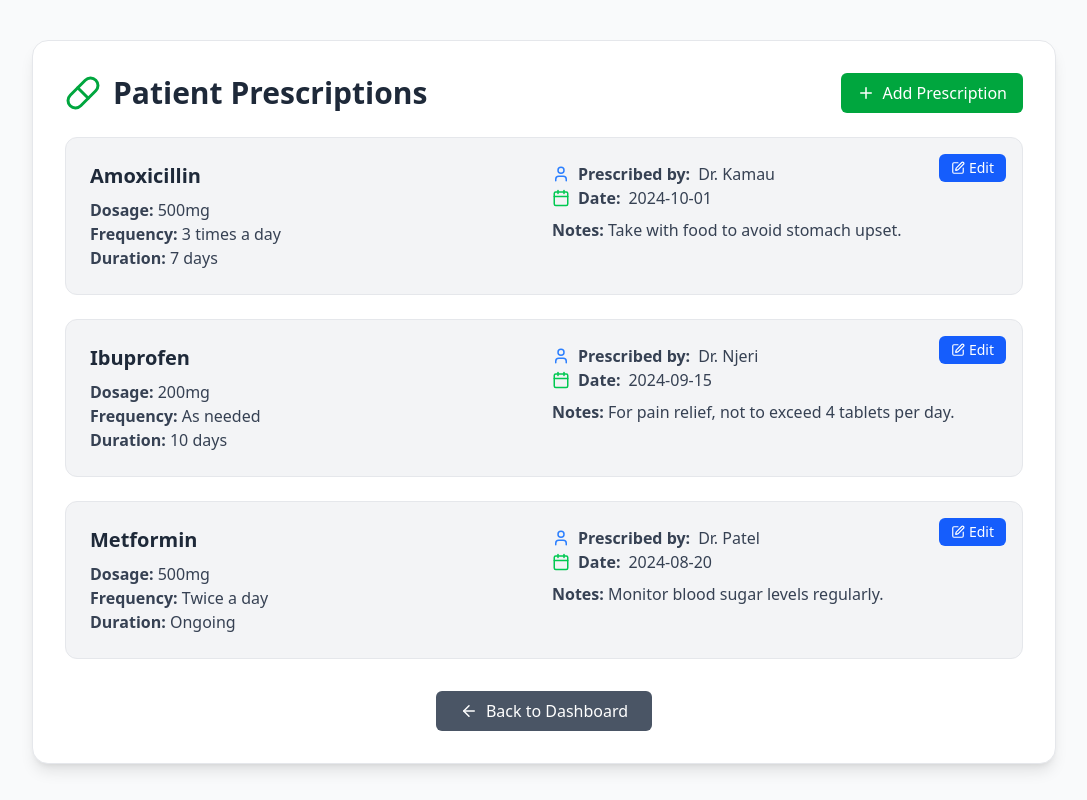
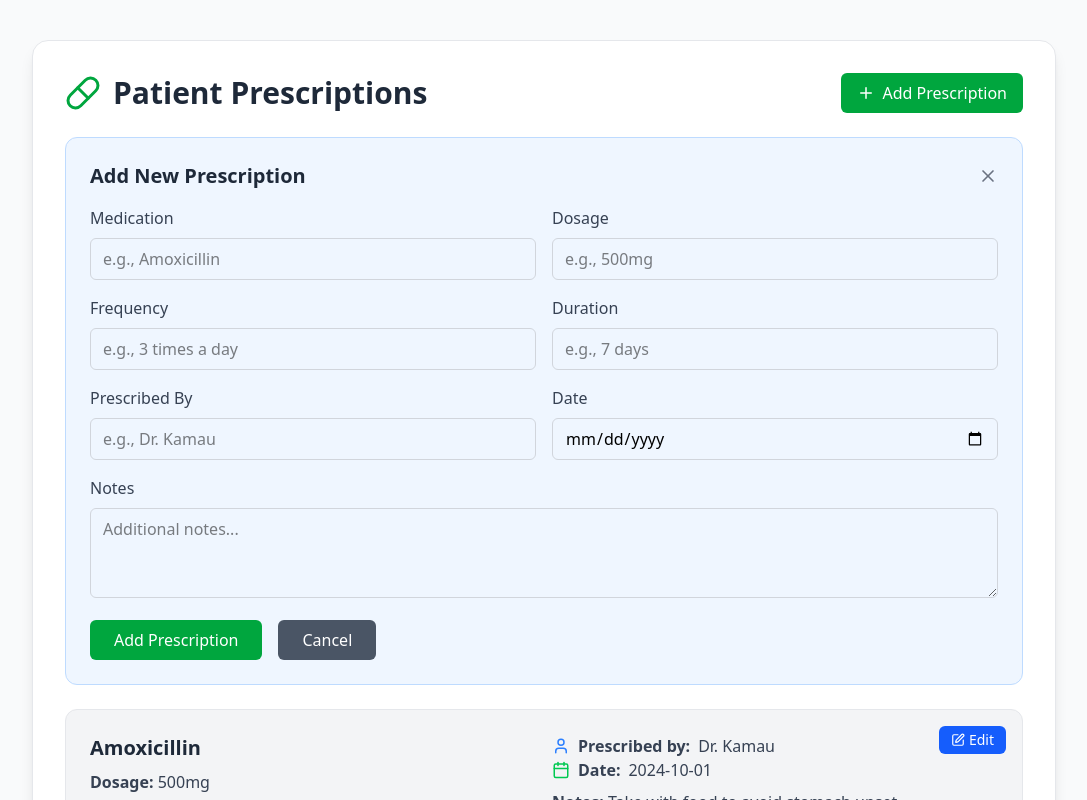
Before and after one commit to BrilliantKimari/Medi_chain-Frontend, a React (Vite) app in the folder medichain-frontend/: page /prescriptions in a window 1280 px wide. Both pictures are taken after a click on the button "Add Prescription". Shown: the top 800 px of the page, without its empty margins (96-1183 px from the left). Built offline with nearby package versions, Linux system fonts and the light colour scheme.

Commit message:
MC-21 add prescription, edit buttons functionality

```diff
--- a/medichain-frontend/src/pages/PrescriptionPage.jsx
+++ b/medichain-frontend/src/pages/PrescriptionPage.jsx
@@ -1,9 +1,10 @@
-import { Pill, Calendar, User, Plus, Edit, ArrowLeft } from "lucide-react";
+import { useState } from "react";
+import { Pill, Calendar, User, Plus, Edit, ArrowLeft, X } from "lucide-react";
 import { Link } from "react-router-dom";
 
 export default function PrescriptionPage() {
   // Placeholder data (you’ll later replace this with API data)
-  const prescriptions = [
+  const [prescriptions, setPrescriptions] = useState([
     {
       id: 1,
       medication: "Amoxicillin",
@@ -34,7 +35,71 @@ export default function PrescriptionPage() {
       date: "2024-08-20",
       notes: "Monitor blood sugar levels regularly."
     }
-  ];
+  ]);
+
+  const [showAddForm, setShowAddForm] = useState(false);
+  const [editingId, setEditingId] = useState(null);
+  const [formData, setFormData] = useState({
+    medication: "",
+    dosage: "",
+    frequency: "",
+    duration: "",
+    prescribedBy: "",
+    date: "",
+    notes: ""
+  });
+
+  const handleAddPrescription = () => {
+    setFormData({
+      medication: "",
+      dosage: "",
+      frequency: "",
+      duration: "",
+      prescribedBy: "",
+      date: "",
+      notes: ""
+    });
+    setShowAddForm(true);
+  };
+
+  const handleEditPrescription = (prescription) => {
+    setFormData(prescription);
+    setEditingId(prescription.id);
+  };
+
+  const handleSavePrescription = () => {
+    if (editingId) {
+      setPrescriptions(prescriptions.map(p => p.id === editingId ? { ...formData, id: editingId } : p));
+      setEditingId(null);
+    } else {
+      const newPrescription = { ...formData, id: Date.now() };
+      setPrescriptions([...prescriptions, newPrescription]);
+      setShowAddForm(false);
+    }
+    setFormData({
+      medication: "",
+      dosage: "",
+      frequency: "",
+      duration: "",
+      prescribedBy: "",
+      date: "",
+      notes: ""
+    });
+  };
+
+  const handleCancel = () => {
+    setShowAddForm(false);
+    setEditingId(null);
+    setFormData({
+      medication: "",
+      dosage: "",
+      frequency: "",
+      duration: "",
+      prescribedBy: "",
+      date: "",
+      notes: ""
+    });
+  };
 
   return (
     <div className="min-h-screen bg-gray-50 py-10 px-6">
@@ -46,7 +111,7 @@ export default function PrescriptionPage() {
             <h1 className="text-3xl font-bold text-gray-800">Patient Prescriptions</h1>
           </div>
           <button
-            onClick={() => alert("Add Prescription functionality coming soon!")}
+            onClick={handleAddPrescription}
             className="bg-green-600 text-white px-4 py-2 rounded-md hover:bg-green-700 flex items-center gap-2"
           >
             <Plus size={18} />
@@ -54,12 +119,114 @@ export default function PrescriptionPage() {
           </button>
         </div>
 
+        {/* Add/Edit Form */}
+        {(showAddForm || editingId) && (
+          <div className="mb-6 bg-blue-50 p-6 rounded-xl border border-blue-200">
+            <div className="flex items-center justify-between mb-4">
+              <h2 className="text-xl font-semibold text-gray-800">
+                {editingId ? "Edit Prescription" : "Add New Prescription"}
+              </h2>
+              <button
+                onClick={handleCancel}
+                className="text-gray-500 hover:text-gray-700"
+              >
+                <X size={20} />
+              </button>
+            </div>
+            <div className="grid md:grid-cols-2 gap-4">
+              <div>
+                <label className="block text-gray-700 mb-2">Medication</label>
+                <input
+                  type="text"
+                  value={formData.medication}
+                  onChange={(e) => setFormData({ ...formData, medication: e.target.value })}
+                  className="w-full px-3 py-2 border border-gray-300 rounded-md focus:outline-none focus:ring-2 focus:ring-blue-500"
+                  placeholder="e.g., Amoxicillin"
+                />
+              </div>
+              <div>
+                <label className="block text-gray-700 mb-2">Dosage</label>
+                <input
+                  type="text"
+                  value={formData.dosage}
+                  onChange={(e) => setFormData({ ...formData, dosage: e.target.value })}
+                  className="w-full px-3 py-2 border border-gray-300 rounded-md focus:outline-none focus:ring-2 focus:ring-blue-500"
+                  placeholder="e.g., 500mg"
+                />
+              </div>
+              <div>
+                <label className="block text-gray-700 mb-2">Frequency</label>
+                <input
+                  type="text"
+                  value={formData.frequency}
+                  onChange={(e) => setFormData({ ...formData, frequency: e.target.value })}
+                  className="w-full px-3 py-2 border border-gray-300 rounded-md focus:outline-none focus:ring-2 focus:ring-blue-500"
+                  placeholder="e.g., 3 times a day"
+                />
+              </div>
+              <div>
+                <label className="block text-gray-700 mb-2">Duration</label>
+                <input
+                  type="text"
+                  value={formData.duration}
+                  onChange={(e) => setFormData({ ...formData, duration: e.target.value })}
+                  className="w-full px-3 py-2 border border-gray-300 rounded-md focus:outline-none focus:ring-2 focus:ring-blue-500"
+                  placeholder="e.g., 7 days"
+                />
+              </div>
+              <div>
+                <label className="block text-gray-700 mb-2">Prescribed By</label>
+                <input
+                  type="text"
+                  value={formData.prescribedBy}
+                  onChange={(e) => setFormData({ ...formData, prescribedBy: e.target.value })}
+                  className="w-full px-3 py-2 border border-gray-300 rounded-md focus:outline-none focus:ring-2 focus:ring-blue-500"
+                  placeholder="e.g., Dr. Kamau"
+                />
+              </div>
+              <div>
+                <label className="block text-gray-700 mb-2">Date</label>
+                <input
+                  type="date"
+                  value={formData.date}
+                  onChange={(e) => setFormData({ ...formData, date: e.target.value })}
+                  className="w-full px-3 py-2 border border-gray-300 rounded-md focus:outline-none focus:ring-2 focus:ring-blue-500"
+                />
+              </div>
+            </div>
+            <div className="mt-4">
+              <label className="block text-gray-700 mb-2">Notes</label>
+              <textarea
+                value={formData.notes}
+                onChange={(e) => setFormData({ ...formData, notes: e.target.value })}
+                className="w-full px-3 py-2 border border-gray-300 rounded-md focus:outline-none focus:ring-2 focus:ring-blue-500"
+                rows="3"
+                placeholder="Additional notes..."
+              />
+            </div>
+            <div className="flex gap-4 mt-4">
+              <button
+                onClick={handleSavePrescription}
+                className="bg-green-600 text-white px-6 py-2 rounded-md hover:bg-green-700"
+              >
+                {editingId ? "Update Prescription" : "Add Prescription"}
+              </button>
+              <button
+                onClick={handleCancel}
+                className="bg-gray-600 text-white px-6 py-2 rounded-md hover:bg-gray-700"
+              >
+                Cancel
+              </button>
+            </div>
+          </div>
+        )}
+
         {/* Prescriptions List */}
         <div className="space-y-6">
           {prescriptions.map((prescription) => (
             <div key={prescription.id} className="bg-gray-100 p-6 rounded-xl border border-gray-200 relative">
               <button
-                onClick={() => alert(`Edit prescription for ${prescription.medication} coming soon!`)}
+                onClick={() => handleEditPrescription(prescription)}
                 className="absolute top-4 right-4 bg-blue-600 text-white px-3 py-1 rounded-md hover:bg-blue-700 flex items-center gap-1 text-sm"
               >
                 <Edit size={14} />
```
